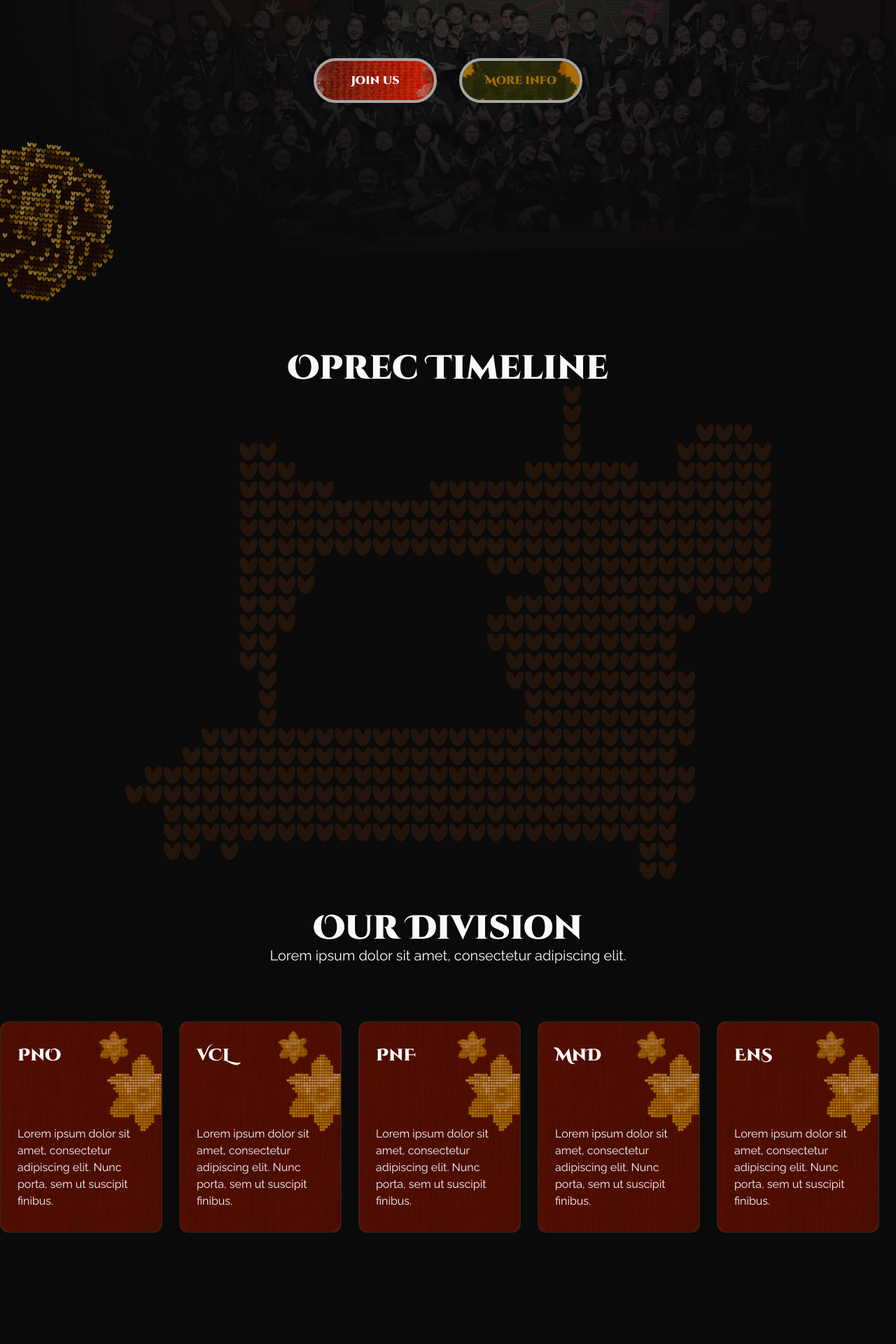
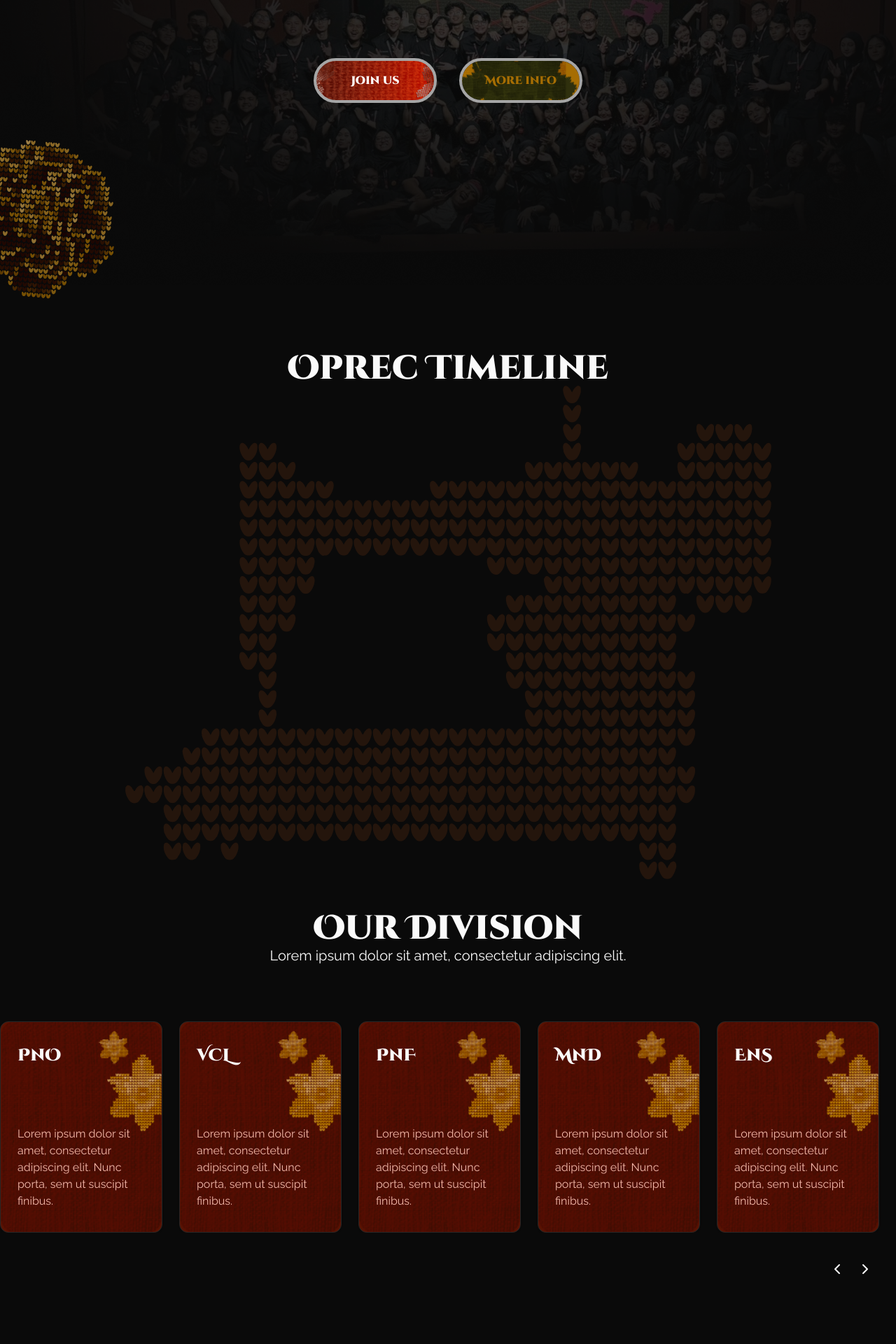
Before and after one commit to NgodingTeddybear/tedxtu-frontend-1.0, a Next.js app: page /recruitment in a window 1280 px wide. Shown: the part 393-2313 px from the top of the page at 70% size. Built offline with nearby package versions, Linux system fonts and the light colour scheme.

Commit message:
feat: add scroll button for our divisions section

```diff
--- a/src/app/recruitment/page.tsx
+++ b/src/app/recruitment/page.tsx
@@ -6,8 +6,9 @@ import EnhancedAccordionItem from '@/components/EnhancedAccordionItem';
 import Navbar from '@/components/Navbar';
 import { Accordion } from '@radix-ui/react-accordion';
 import Image from 'next/image';
-import { useState } from 'react';
-import { delay, motion } from 'framer-motion';
+import { useRef, useState } from 'react';
+import { motion } from 'framer-motion';
+import { ChevronLeft, ChevronRight } from 'lucide-react';
 
 const DIVISIONS = [
     {
@@ -72,6 +73,25 @@ const FAQ = [
 
 export default function Recuitment() {
     const [expanded, setExpanded] = useState<string | undefined>(undefined);
+    const cardWrapperRef = useRef<HTMLDivElement>(null);
+
+    function scrollLeft() {
+        if (cardWrapperRef.current) {
+            cardWrapperRef.current.scrollBy({
+                left: -300,
+                behavior: 'smooth',
+            });
+        }
+    }
+
+    function scrollRight() {
+        if (cardWrapperRef.current) {
+            cardWrapperRef.current.scrollBy({
+                left: 300,
+                behavior: 'smooth',
+            });
+        }
+    }
 
     return (
         <main className='min-h-screen relative overflow-x-hidden'>
@@ -83,8 +103,15 @@ export default function Recuitment() {
             <div className='relative flex flex-col justify-center items-center gap-24 w-full h-screen [background-image:url("../../public/recruitment-bg.png")] bg-cover'>
                 <motion.div
                     // initial={{ rotate: 10 }}
-                    animate={{ y: ["0%", "-20%", "0%"], rotate: ["10deg", "0deg", "10deg"] }}
-                    transition={{ repeat: Infinity, duration: 5, ease: "easeInOut" }}
+                    animate={{
+                        y: ['0%', '-20%', '0%'],
+                        rotate: ['10deg', '0deg', '10deg'],
+                    }}
+                    transition={{
+                        repeat: Infinity,
+                        duration: 5,
+                        ease: 'easeInOut',
+                    }}
                     className='absolute -bottom-10 left-[-25px] z-20'
                 >
                     <Image
@@ -152,7 +179,7 @@ export default function Recuitment() {
             </div>
 
             {/* Division */}
-            <div className='flex flex-col gap-20 mb-44'>
+            <div className='flex flex-col gap-10 mb-44'>
                 <div>
                     <h2 className='text-5xl font-black text-center'>
                         Our Division
@@ -161,14 +188,24 @@ export default function Recuitment() {
                         Lorem ipsum dolor sit amet, consectetur adipiscing elit.
                     </p>
                 </div>
-                <div className='flex gap-6 overflow-x-scroll no-scrollbar'>
+                <div
+                    ref={cardWrapperRef}
+                    className='flex gap-6 overflow-x-scroll no-scrollbar mt-10 snap-x'
+                >
                     {DIVISIONS.map((div, index) => (
                         <DivisionCard
                             key={index}
                             title={div.name}
                             description={div.description}
+                            className='snap-center'
                         />
                     ))}
+                </div>
+                <div
+                    className='flex justify-end gap-4 px-8'
+                >
+                    <ChevronLeft onClick={scrollLeft} />
+                    <ChevronRight onClick={scrollRight} />
                 </div>
             </div>
 
--- a/src/components/DivisionCard.tsx
+++ b/src/components/DivisionCard.tsx
@@ -4,14 +4,15 @@ import { Card, CardContent } from './ui/card';
 type DivisionCardProp = {
     title: string;
     description: string;
+    className?: string;
 };
 
-export default function DivisionCard({ title, description }: DivisionCardProp) {
+export default function DivisionCard({ title, description, className }: DivisionCardProp) {
     return (
-        <Card className='relative bg-[#591303] rounded-xl overflow-hidden w-full max-w-[232px] min-w-[232px] mx-auto'>
+        <Card className={`relative bg-[#591303] rounded-xl overflow-hidden w-full max-w-[232px] min-w-[232px] mx-auto ${className}`}>
             <CardContent className='px-[16] py-[32px] relative h-[300px] bg-cover bg-right flex flex-col justify-between [background-image:url("/speakers/vector-1.png")]'>
                 <p className='text-2xl font-black'>{title}</p>
-                <p className='font-[raleway]'>{description}</p>
+                <p className='font-[raleway] text-[#f3b8ab]'>{description}</p>
             </CardContent>
         </Card>
     );
```
